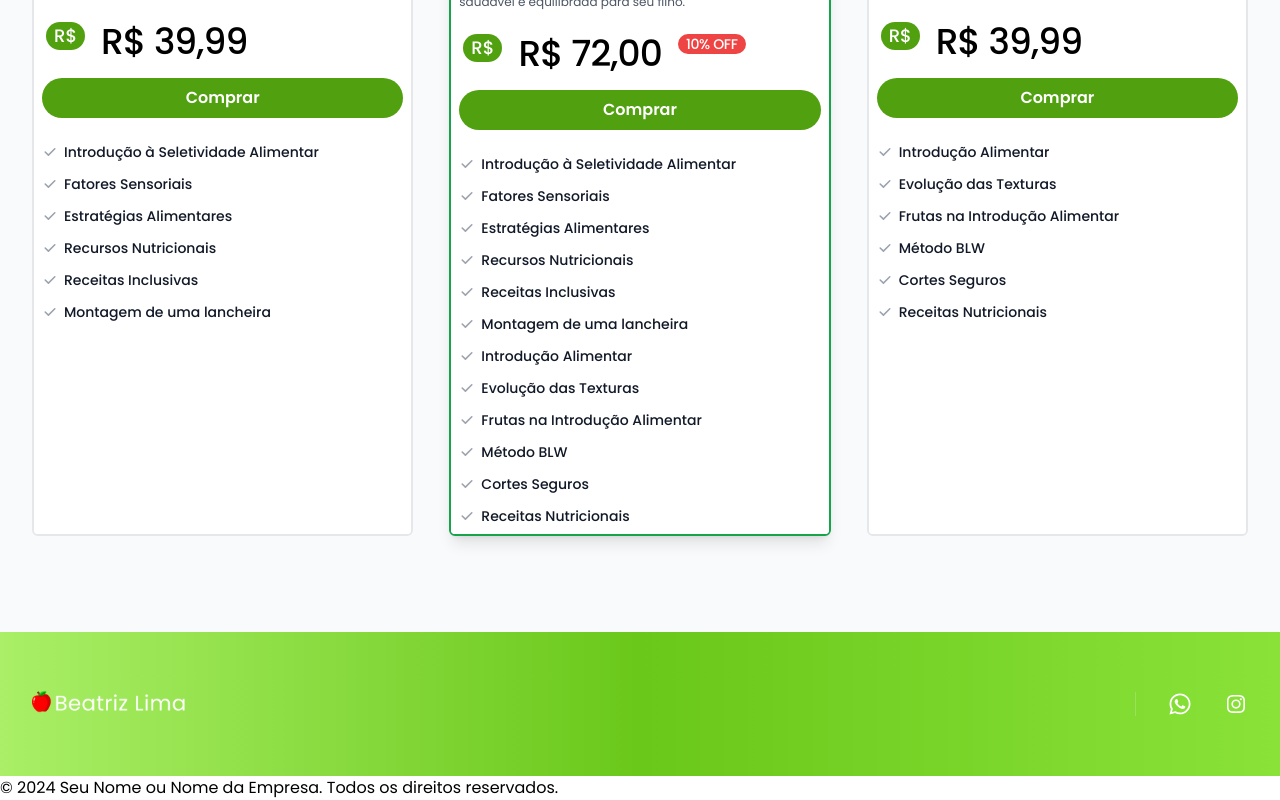
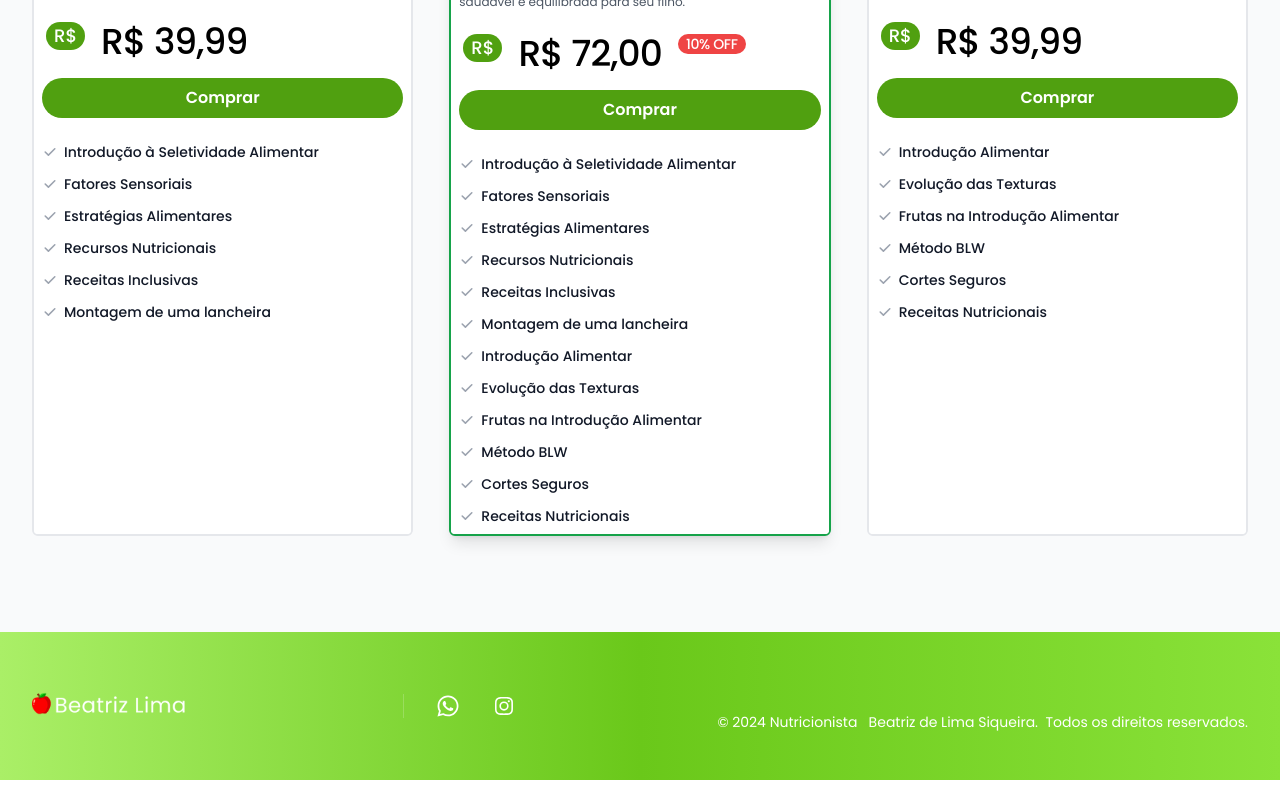
Before and after one commit to Giuzntt/landing-page-nutri, a React (Vite) app: page / in a window 1280 px wide. Shown: the part 2880-3680 px from the top of the page. Built offline with nearby package versions, Linux system fonts and the light colour scheme.

Commit message:
refactor: Remove footer from index.html and move its content to App component

```diff
--- a/index.html
+++ b/index.html
@@ -28,11 +28,7 @@
     <main>
       <div id="root"></div>
     </main>
-    <footer>
-      <p>
-        &copy; 2024 Seu Nome ou Nome da Empresa. Todos os direitos reservados.
-      </p>
-    </footer>
+
     <script type="module" src="/src/main.tsx"></script>
   </body>
 </html>
--- a/src/App.tsx
+++ b/src/App.tsx
@@ -395,7 +395,7 @@ function App() {
         </div>
       </section>
 
-      <section className="py-12 bg-gradient-to-r from-greenlanding-300 via-greenlanding-500 to-greenlanding-400">
+      <footer className="py-12 bg-gradient-to-r from-greenlanding-300 via-greenlanding-500 to-greenlanding-400">
         <div className="px-4 mx-auto sm:px-6 lg:px-8 max-w-7xl">
           <div className="text-center xl:flex xl:items-center xl:justify-between xl:text-left">
             <div className="xl:flex xl:items-center xl:justify-start">
@@ -405,7 +405,6 @@ function App() {
                 alt=""
               />
             </div>
-
             <div className="items-center mt-8 xl:mt-0 xl:flex xl:justify-end xl:space-x-8">
               <div className="w-full h-px mt-8 mb-5 xl:w-px xl:m-0 xl:h-6 bg-gray-50/20"></div>
 
@@ -440,9 +439,13 @@ function App() {
                 </li>
               </ul>
             </div>
+            <p className="mt-8 text-sm text-center text-white">
+              &copy; 2024 Nutricionista &nbsp; Beatriz de Lima Siqueira.
+              &nbsp;Todos os direitos reservados.
+            </p>
           </div>
         </div>
-      </section>
+      </footer>
     </>
   );
 }
```
